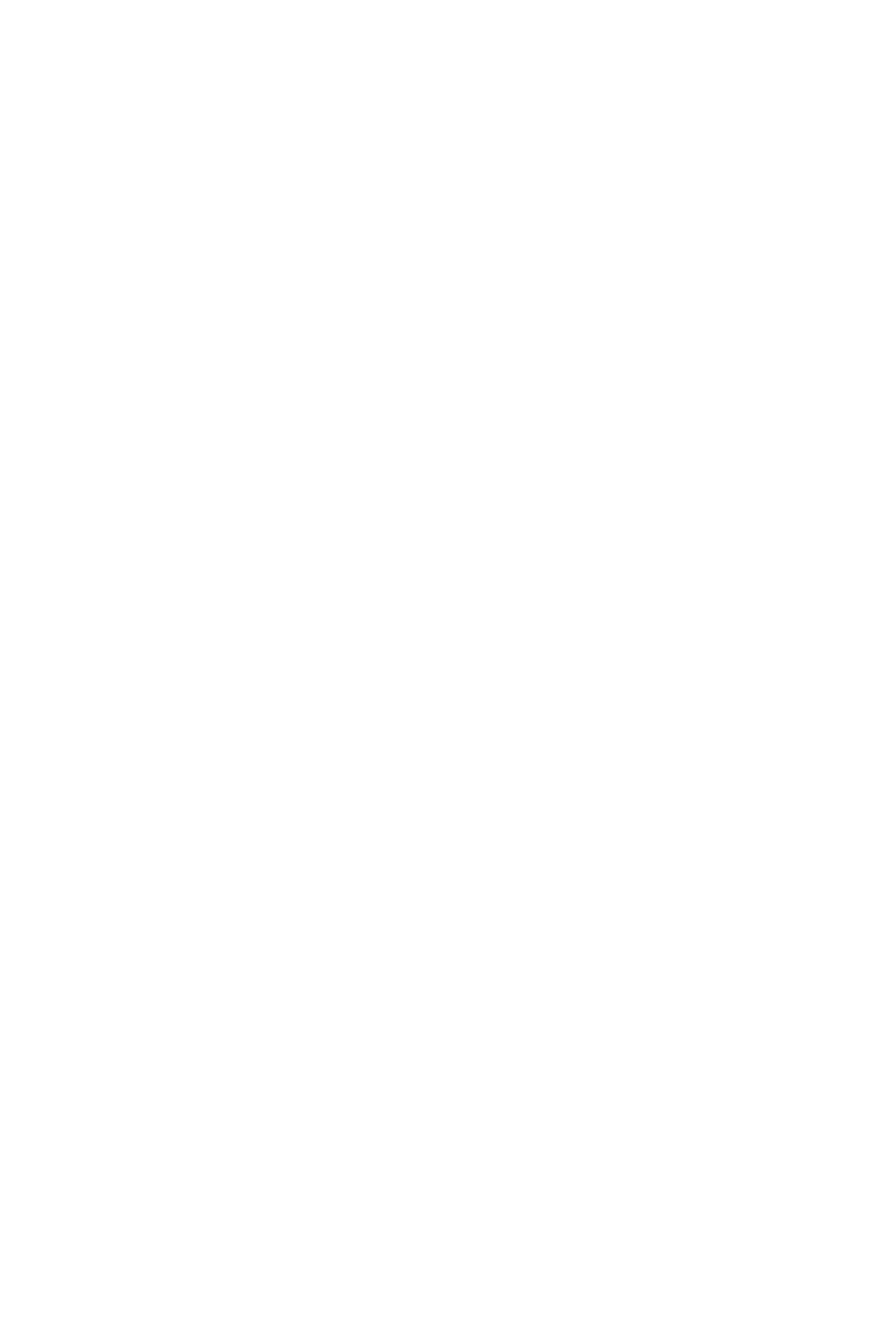
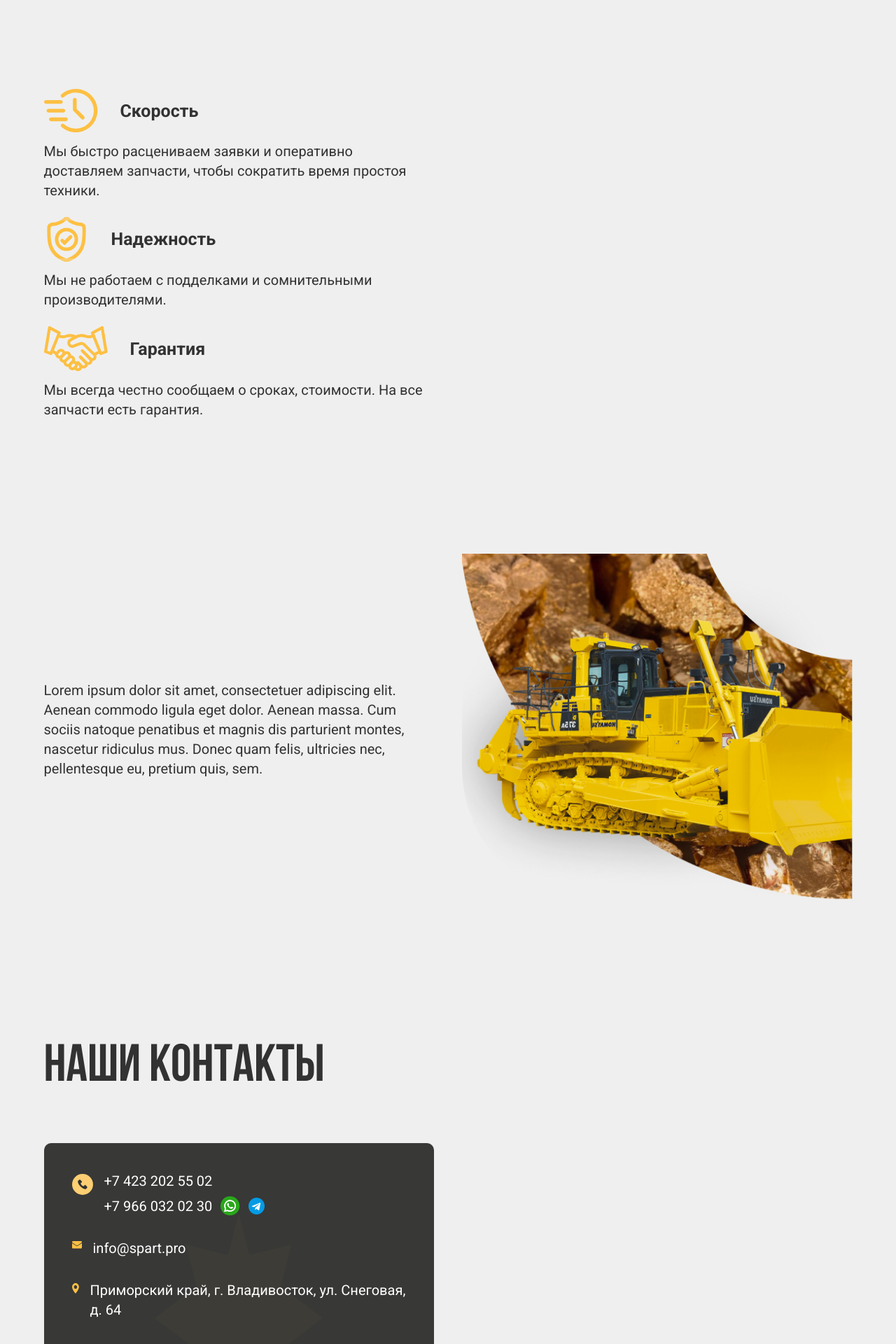
Before and after one commit to KotoFeelGood72/vue-sparta, a Vue app: page /about in a window 1280 px wide. Before the commit this address had no page. Shown: the part 880-2800 px from the top of the page at 70% size. Before the commit the page ends 800 px from the top, so only its background shows below. Built offline with nearby package versions, Linux system fonts and the light colour scheme.

Commit message:
сверстал страницу о компании

```diff
--- a/src/pages/about-page/AboutPage.vue
+++ b/src/pages/about-page/AboutPage.vue
@@ -1,9 +1,120 @@
 <script setup lang="ts">
-
+import PhoneCircleIcon from '@/components/icons/PhoneCircleIcon.vue';
+import EnvelopeIcon from '@/components/icons/EnvelopeIcon.vue';
+import AddressIcon from '@/components/icons/AddressIcon.vue';
+import WhatsappIcon from '@/components/icons/WhatsappIcon.vue';
+import TelegramIcon from '@/components/icons/TelegramIcon.vue';
+import ServicesSection from './sections/services-section/ServicesSection.vue';
+import BlockImgSection from './sections/blockimg-section/BlockImgSection.vue';
 </script>
 
 <template>
-  <div>
+  <div class="about-page">
+    <!-- Секция "О компании" (верхняя) -->
+    <section class="about-top-section pt-10 pb-16 lg:pt-16 lg:pb-24">
+      <div class="container">
+        <BlockImgSection
+          image="/images/excavator.png"
+          content="Lorem ipsum dolor sit amet, consectetuer adipiscing elit. Aenean commodo ligula eget dolor. Aenean massa. Cum sociis natoque penatibus et magnis dis parturient montes, nascetur ridiculus mus. Donec quam felis, ultricies nec, pellentesque eu, pretium quis, sem."
+          title="О КОМПАНИИ"
+        />
+      </div>
+    </section>
 
+    <!-- Секция преимуществ -->
+    <section class="services-section py-16 lg:py-24">
+      <div class="container">
+        <ServicesSection />
+      </div>
+    </section>
+
+    <!-- Секция "О компании" (нижняя) -->
+    <section class="about-bottom-section py-16 lg:py-24">
+      <div class="container">
+        <BlockImgSection
+          image="/images/bulldozer.png"
+          content="Lorem ipsum dolor sit amet, consectetuer adipiscing elit. Aenean commodo ligula eget dolor. Aenean massa. Cum sociis natoque penatibus et magnis dis parturient montes, nascetur ridiculus mus. Donec quam felis, ultricies nec, pellentesque eu, pretium quis, sem."
+          reversed
+        />
+      </div>
+    </section>
+
+    <!-- Секция контактов -->
+    <section class="contacts-section py-16 lg:py-24">
+      <div class="container">
+        <h2 class="text-55 lg:text-75 font-bebas uppercase text-gray mb-10 lg:mb-16">НАШИ КОНТАКТЫ</h2>
+        <div class="grid lg:grid-cols-2 gap-8 lg:gap-10">
+          <!-- Блок контактов -->
+          <div class="bg-dark rounded-[10px] p-8 lg:p-10 relative overflow-hidden">
+            <!-- Фоновый паттерн (шестеренка) -->
+            <div class="absolute inset-0 opacity-[0.03] pointer-events-none">
+              <svg width="300" height="300" viewBox="0 0 100 100" class="absolute top-1/2 left-1/2 transform -translate-x-1/2 -translate-y-1/2">
+                <path d="M50 0 L55 20 L75 15 L70 35 L90 50 L70 65 L75 85 L55 80 L50 100 L45 80 L25 85 L30 65 L10 50 L30 35 L25 15 L45 20 Z" fill="#FDC043" />
+                <circle cx="50" cy="50" r="15" fill="#FDC043" />
+              </svg>
+            </div>
+            <div class="relative z-10 flex flex-col gap-8">
+              <!-- Телефон -->
+              <div class="flex items-start gap-4">
+                <div class="flex-shrink-0 mt-1">
+                  <PhoneCircleIcon />
+                </div>
+                <div class="flex flex-col gap-2">
+                  <a href="tel:+74232025502" class="text-18 lg:text-20 text-white hover:text-yellow transition-colors">
+                    +7 423 202 55 02
+                  </a>
+                  <div class="flex items-center gap-3">
+                    <a href="tel:+79660320230" class="text-18 lg:text-20 text-white hover:text-yellow transition-colors">
+                      +7 966 032 02 30
+                    </a>
+                    <a href="https://wa.me/79660320230" target="_blank" class="hover:opacity-80 transition-opacity">
+                      <WhatsappIcon />
+                    </a>
+                    <a href="https://t.me/+79660320230" target="_blank" class="hover:opacity-80 transition-opacity">
+                      <TelegramIcon />
+                    </a>
+                  </div>
+                </div>
+              </div>
+              <!-- Почта -->
+              <div class="flex items-start gap-4">
+                <div class="flex-shrink-0 mt-1">
+                  <EnvelopeIcon />
+                </div>
+                <a href="mailto:info@spart.pro" class="text-18 lg:text-20 text-white hover:text-yellow transition-colors">
+                  info@spart.pro
+                </a>
+              </div>
+              <!-- Адрес -->
+              <div class="flex items-start gap-4">
+                <div class="flex-shrink-0 mt-1">
+                  <AddressIcon />
+                </div>
+                <p class="text-18 lg:text-20 text-white">
+                  Приморский край, г. Владивосток, ул. Снеговая, д. 64
+                </p>
+              </div>
+            </div>
+          </div>
+          <!-- Карта -->
+          <div class="rounded-[10px] overflow-hidden h-[400px] lg:h-[500px]">
+            <iframe
+              src="https://yandex.ru/map-widget/v1/?ll=131.920000%2C43.130000&z=16&pt=131.920000%2C43.130000&l=map"
+              width="100%"
+              height="100%"
+              frameborder="0"
+              class="w-full h-full"
+              allowfullscreen="true"
+            ></iframe>
+          </div>
+        </div>
+      </div>
+    </section>
   </div>
 </template>
+
+<style scoped>
+.about-page {
+  min-height: calc(100vh - 200px);
+}
+</style>
--- /dev/null
+++ b/src/pages/about-page/sections/blockimg-section/BlockImgSection.vue
@@ -0,0 +1,28 @@
+<script setup lang="ts">
+
+  export interface BlockImgSectionModel {
+    image: string;
+    content: string;
+    title?: string;
+  }
+
+  const { image, content, title, reversed = false } = defineProps<BlockImgSectionModel & { reversed?: boolean }>();
+
+</script>
+
+<template>
+<div class="grid lg:grid-cols-2 gap-8 lg:gap-10 items-center">
+    <div class="" :class="reversed ? 'order-2' : 'order-1'">
+      <img :src="image" alt="Экскаватор" class="w-full h-auto object-cover">
+    </div>
+    <!-- Текст -->
+    <div class="flex flex-col gap-6 text-18 lg:text-20 text-gray leading-[175%]" :class="reversed ? 'order-1' : 'order-2'">
+      <h2 v-if="title" class="text-55 lg:text-75 font-bebas uppercase text-gray mb-10 lg:mb-16">{{ title }}</h2>
+      <div v-html="content"></div>
+    </div>
+  </div>
+</template>
+
+<style scoped>
+
+</style>
--- /dev/null
+++ b/src/pages/about-page/sections/services-section/ServicesSection.vue
@@ -0,0 +1,44 @@
+<script setup lang="ts">
+import SpeedIcon from '@/components/icons/SpeedIcon.vue';
+import ShieldIcon from '@/components/icons/ShieldIcon.vue';
+import GarantIcon from '@/components/icons/GarantIcon.vue';
+
+</script>
+
+<template>
+  <div>
+    <ul class="flex flex-col max-w-[560px] gap-6">
+      <li>
+        <div class="flex items-center gap-8 mb-3">
+          <div class="flex items-center">
+            <SpeedIcon />
+          </div>
+          <h3 class="text-25 text-gray font-semibold">Скорость</h3>
+        </div>
+        <p class="text-20 text-gray ">Мы быстро расцениваем заявки и оперативно доставляем запчасти, чтобы сократить время простоя техники.</p>
+      </li>
+      <li>
+        <div class="flex items-center gap-8 mb-3">
+          <div class="flex items-center">
+            <ShieldIcon />
+          </div>
+          <h3 class="text-25 text-gray font-semibold">Надежность</h3>
+        </div>
+        <p class="text-20 text-gray ">Мы не работаем с подделками и сомнительными производителями.</p>
+      </li>
+      <li>
+        <div class="flex items-center gap-8 mb-3">
+          <div class="flex items-center">
+            <GarantIcon />
+          </div>
+          <h3 class="text-25 text-gray font-semibold">Гарантия</h3>
+        </div>
+        <p class="text-20 text-gray ">Мы всегда честно сообщаем о сроках, стоимости. На все запчасти есть гарантия.</p>
+      </li>
+    </ul>
+  </div>
+</template>
+
+<style scoped>
+
+</style>
--- a/src/router/routes/mainRoutes.ts
+++ b/src/router/routes/mainRoutes.ts
@@ -84,4 +84,16 @@ export const mainRoutes = [
       ],
     },
   },
+  // Страница о компании
+  {
+    path: '/about',
+    component: () => import('@/pages/about-page/AboutPage.vue'),
+    meta: {
+      layout: 'default',
+      breadcrumbs: [
+        { label: 'Главная', to: '/' },
+        { label: 'О компании' },
+      ],
+    },
+  },
 ]
```
Also changed, not shown: public/images/bulldozer.png (added), public/images/excavator.png (added).
